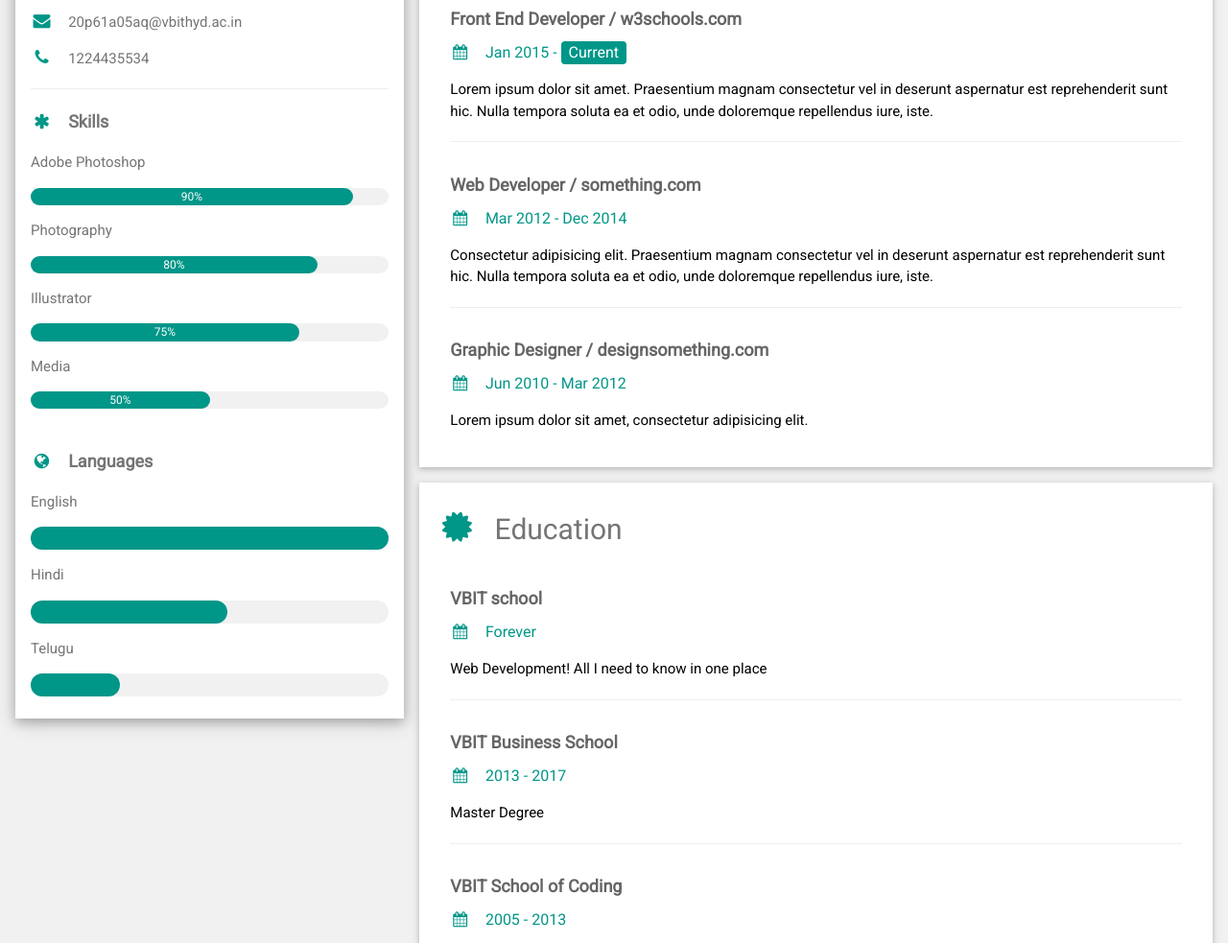
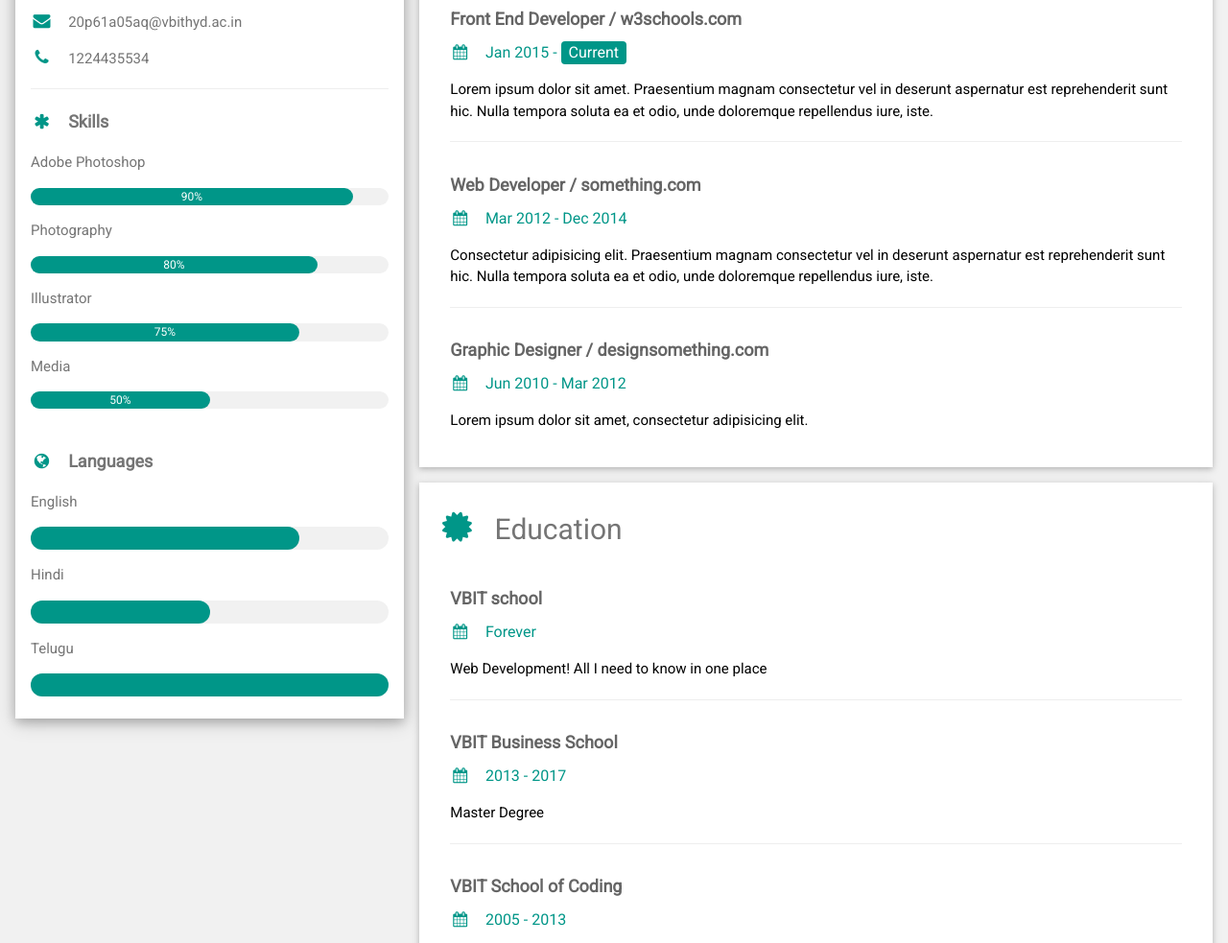
Before and after one commit to Thwikven/Thwikven.github.io, a plain HTML site: page index.html in a window 1280 px wide. Shown: the part 117-1100 px from the top of the page at 96% size. Drawn offline with nearby package versions, Linux system fonts and the light colour scheme.

Commit message:
Update index.html

```diff
--- a/index.html
+++ b/index.html
@@ -58,15 +58,15 @@ html,body,h1,h2,h3,h4,h5,h6 {font-family: "Roboto", sans-serif}
           <p class="w3-large w3-text-theme"><b><i class="fa fa-globe fa-fw w3-margin-right w3-text-teal"></i>Languages</b></p>
           <p>English</p>
           <div class="w3-light-grey w3-round-xlarge">
-            <div class="w3-round-xlarge w3-teal" style="height:24px;width:100%"></div>
+            <div class="w3-round-xlarge w3-teal" style="height:24px;width:75%"></div>
           </div>
           <p>Hindi</p>
           <div class="w3-light-grey w3-round-xlarge">
-            <div class="w3-round-xlarge w3-teal" style="height:24px;width:55%"></div>
+            <div class="w3-round-xlarge w3-teal" style="height:24px;width:50%"></div>
           </div>
           <p>Telugu</p>
           <div class="w3-light-grey w3-round-xlarge">
-            <div class="w3-round-xlarge w3-teal" style="height:24px;width:25%"></div>
+            <div class="w3-round-xlarge w3-teal" style="height:24px;width:100%"></div>
           </div>
           <br>
         </div>
```
